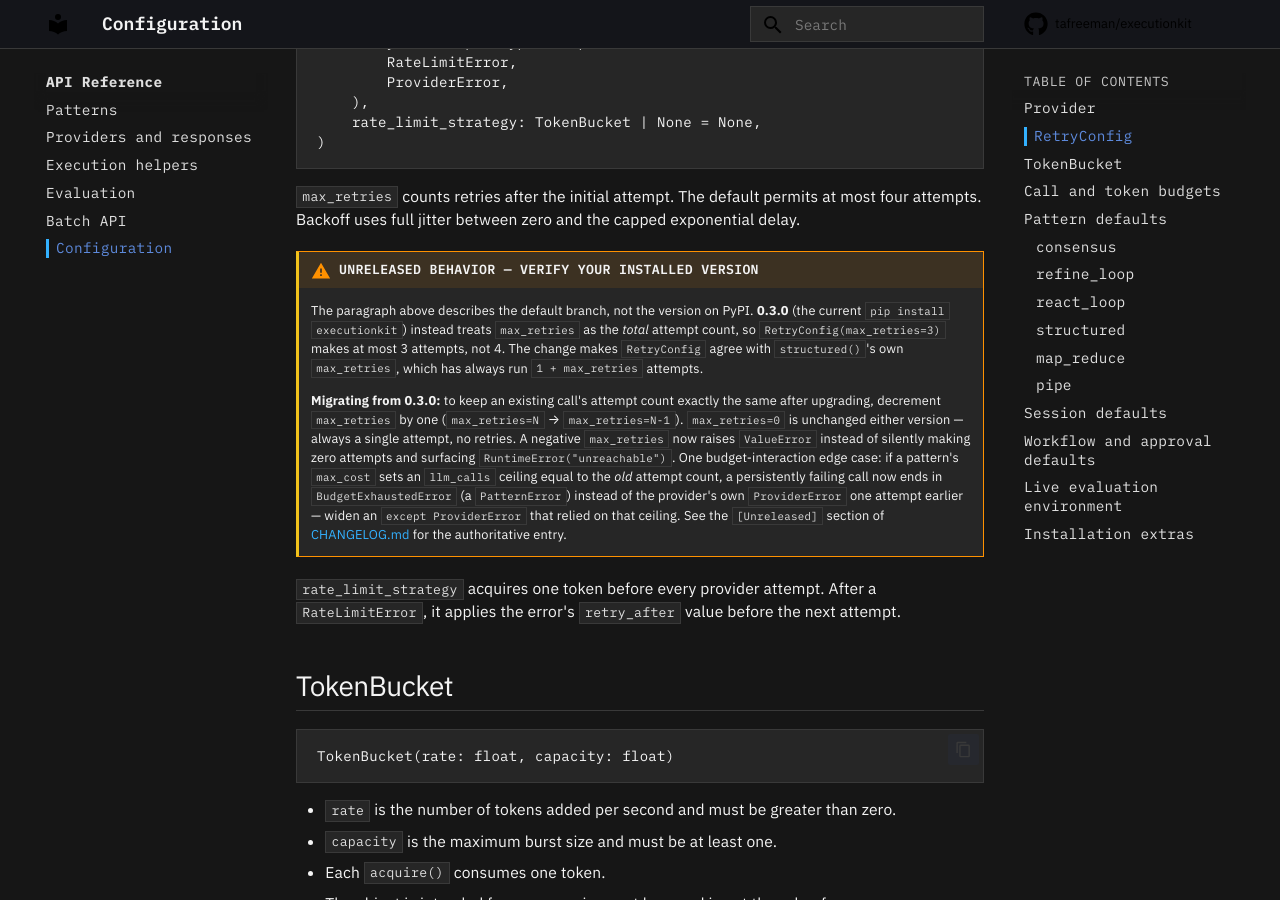
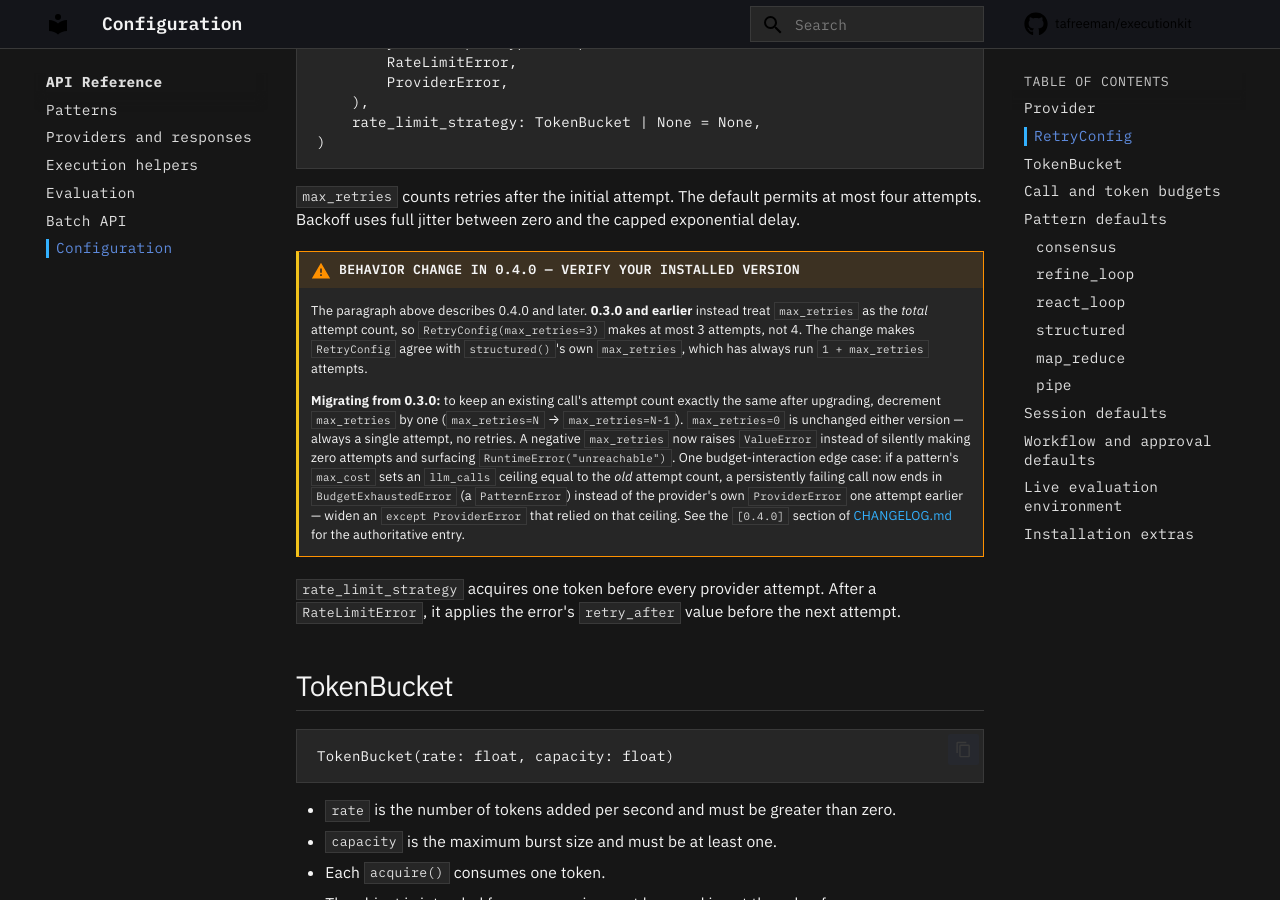
Before and after one commit to tafreeman/executionkit, an MkDocs documentation site: the page built from docs/api/configuration.md, in a window 1280 px wide and 900 px high, scrolled down 898 px. Built offline with MkDocs 1.6.1 and Material for MkDocs 9.7.7, drawn with Linux system fonts in a browser that asks for light colours; comment, search, counter and statistics services are not loaded.

Commit message:
chore(release): prepare v0.4.0 — version bump and doc-truth fixes
Bump __version__ to 0.4.0 (sole version source per pyproject dynamic
version) and cut CHANGELOG [Unreleased] into [0.4.0]. Bring the README
and docs site current with what ships in this release: the Claude Agent
SDK transport, the RetryConfig max_retries semantics change, the
react_loop tool-name collision fix, and the two new MCP protocol
revisions are no longer marked unreleased.

```diff
--- a/docs/api/configuration.md
+++ b/docs/api/configuration.md
@@ -44,13 +44,12 @@ RetryConfig(
 most four attempts. Backoff uses full jitter between zero and the capped
 exponential delay.
 
-!!! warning "Unreleased behavior — verify your installed version"
-    The paragraph above describes the default branch, not the version on PyPI.
-    **0.3.0** (the current `pip install executionkit`) instead treats
-    `max_retries` as the *total* attempt count, so `RetryConfig(max_retries=3)`
-    makes at most 3 attempts, not 4. The change makes `RetryConfig` agree with
-    `structured()`'s own `max_retries`, which has always run `1 + max_retries`
-    attempts.
+!!! warning "Behavior change in 0.4.0 — verify your installed version"
+    The paragraph above describes 0.4.0 and later. **0.3.0 and earlier**
+    instead treat `max_retries` as the *total* attempt count, so
+    `RetryConfig(max_retries=3)` makes at most 3 attempts, not 4. The change
+    makes `RetryConfig` agree with `structured()`'s own `max_retries`, which
+    has always run `1 + max_retries` attempts.
 
     **Migrating from 0.3.0:** to keep an existing call's attempt count exactly
     the same after upgrading, decrement `max_retries` by one
@@ -62,8 +61,8 @@ exponential delay.
     attempt count, a persistently failing call now ends in
     `BudgetExhaustedError` (a `PatternError`) instead of the provider's own
     `ProviderError` one attempt earlier — widen an `except ProviderError` that
-    relied on that ceiling. See the `[Unreleased]` section of
-    [CHANGELOG.md](https://github.com/tafreeman/executionkit/blob/main/CHANGELOG.md#unreleased)
+    relied on that ceiling. See the `[0.4.0]` section of
+    [CHANGELOG.md](https://github.com/tafreeman/executionkit/blob/main/CHANGELOG.md#040---2026-09-23)
     for the authoritative entry.
 
 `rate_limit_strategy` acquires one token before every provider attempt. After a
--- a/executionkit/__init__.py
+++ b/executionkit/__init__.py
@@ -77,7 +77,7 @@ from executionkit.workflow import Step, Workflow, WorkflowCheckpoint, WorkflowRe
 if TYPE_CHECKING:
     from collections.abc import Coroutine, Sequence
 
-__version__ = "0.3.0"
+__version__ = "0.4.0"
 
 __all__ = [
     "DEFAULT_RETRY",
```
Also changed, not shown: CHANGELOG.md (+2 -0 lines), README.md (+12 -14 lines), docs/getting-started/installation.md (+1 -1 lines), docs/index.md (+6 -7 lines), docs/integrations/claude-agent-sdk.md (+3 -5 lines), docs/integrations/mcp.md (+5 -5 lines).
